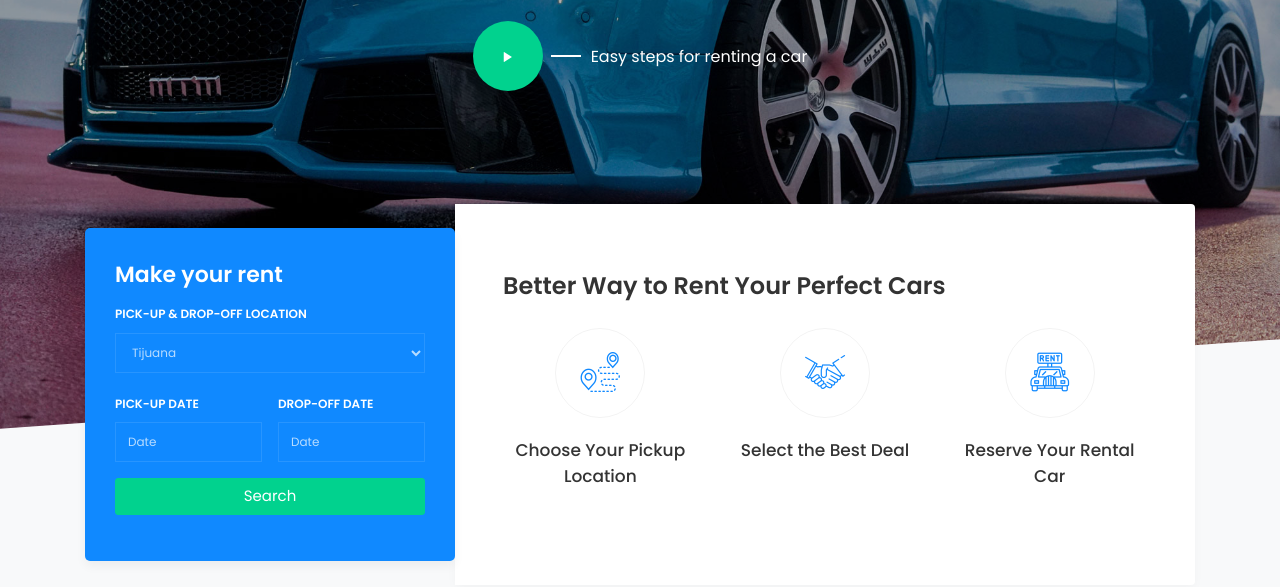
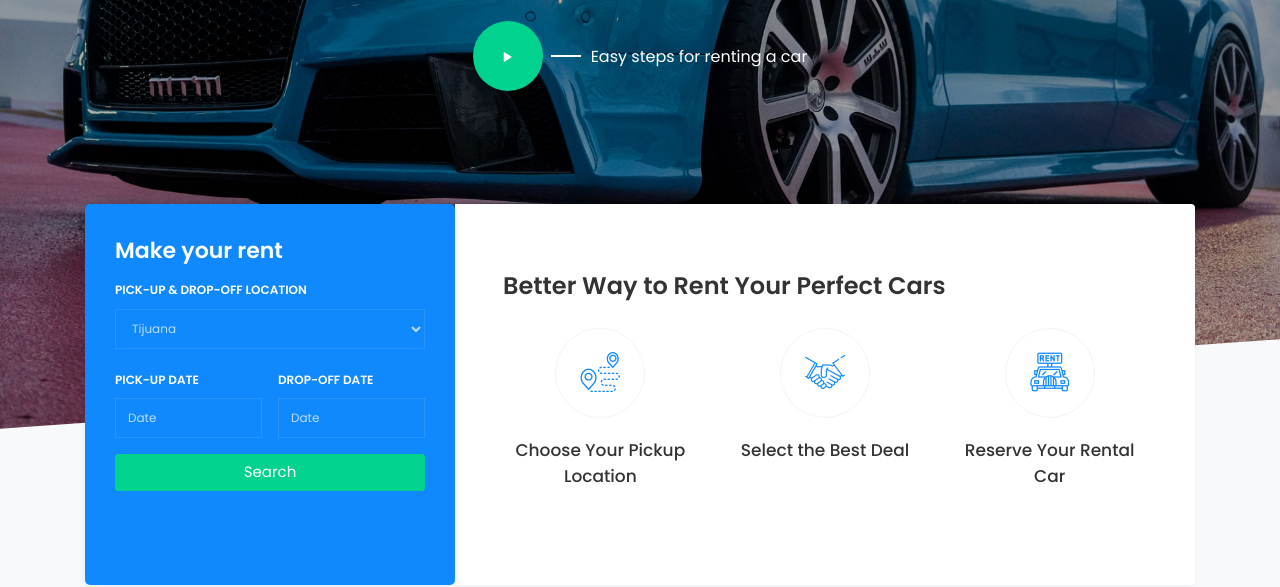
Before and after one commit to Daniels1610/Car4U-Project-Web-Site, a plain HTML site: page index.html in a window 1280 px wide. Shown: the part 396-983 px from the top of the page. Drawn offline with Linux system fonts and the light colour scheme; some packages are replaced by stand-ins of ours; no server answers; a script that the page names is missing; files whose address does not match are found by name.

Commit message:
Change Input Card to align with the square shape on index.html

```diff
--- a/index.html
+++ b/index.html
@@ -75,7 +75,7 @@
     			<div class="col-md-12	featured-top">
     				<div class="row no-gutters">
 	  					<div class="col-md-4 d-flex align-items-center">
-	  						<form action="#" class="request-form ftco-animate bg-primary">
+	  						<form action="#" class="request-form ftco-animate bg-primary h-100">
 		          		<h2>Make your rent</h2>
 			    				<div class="form-group">
 			    					<label for="location" class="label">Pick-up & Drop-off location</label>
```
